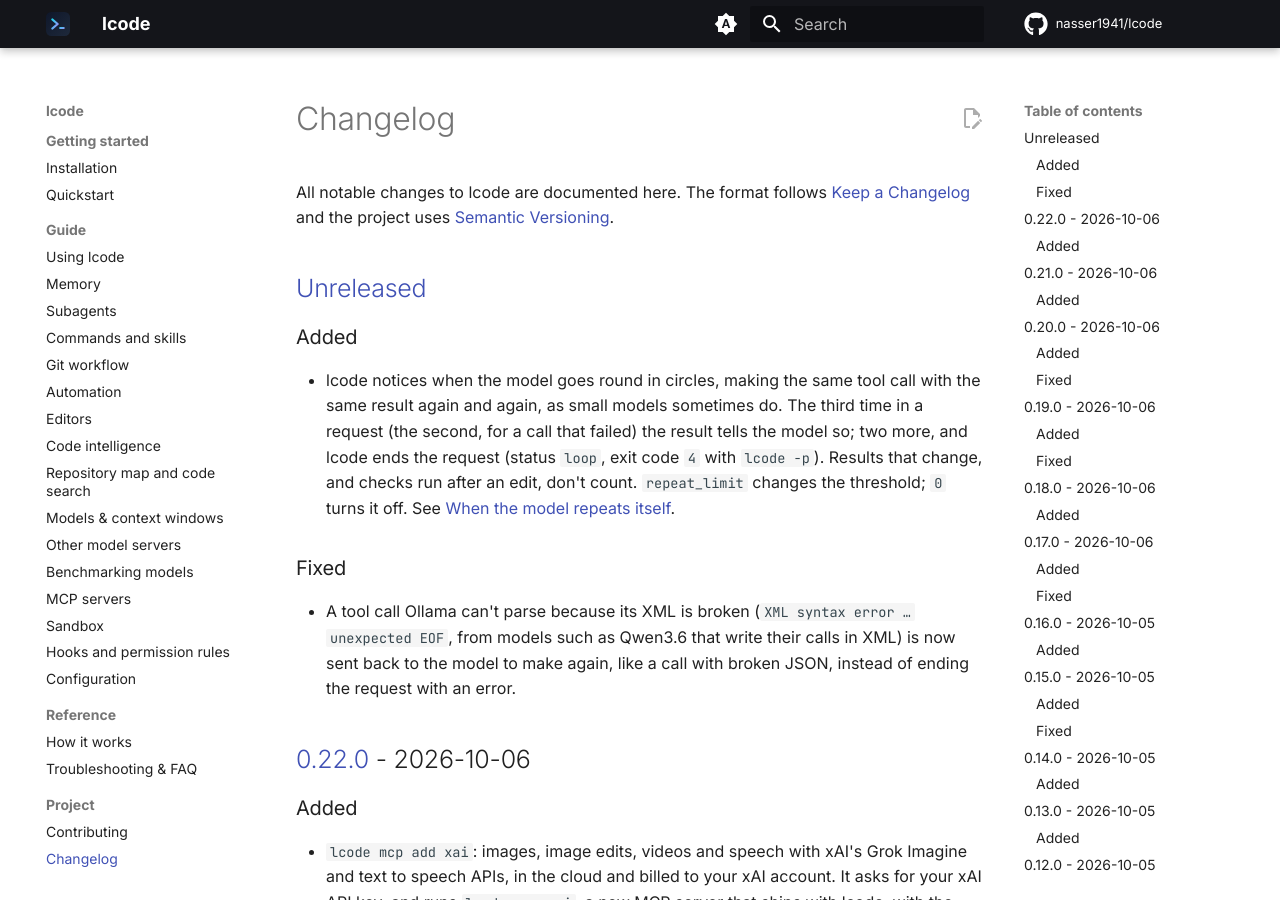
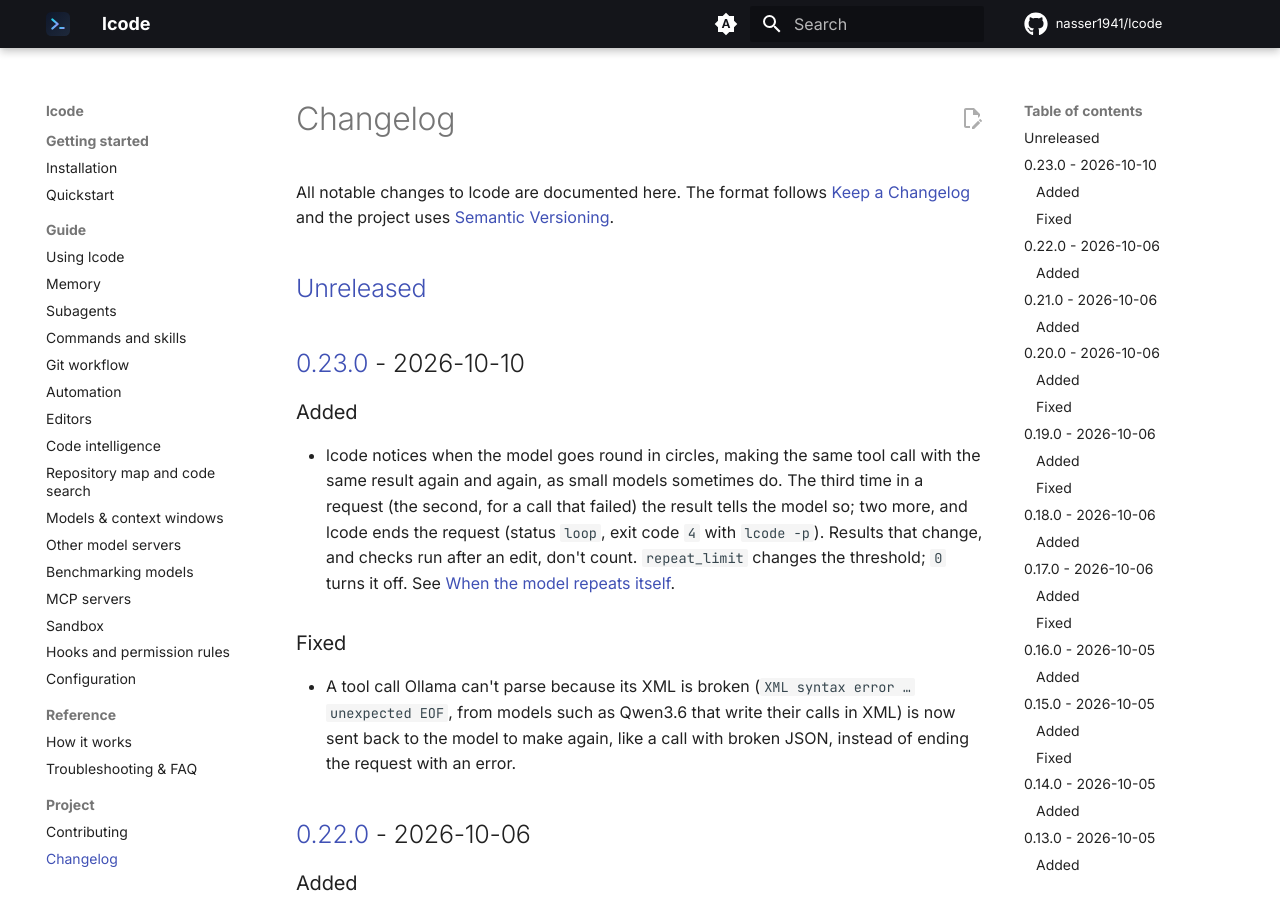
Before and after one commit to nasser1941/lcode, an MkDocs documentation site: the page built from docs/changelog.md, in a window 1280 px wide and 900 px high. Built offline with MkDocs 1.6.1 and Material for MkDocs 9.7.7, drawn with Linux system fonts in a browser that asks for light colours; comment, search, counter and statistics services are not loaded.

Commit message:
Release 0.23.0 (#97)
Co-authored-by: nasser1941 <9349840+nasser1941@users.noreply.github.com>
Co-authored-by: Claude Opus 5.5 <noreply@anthropic.com>

```diff
--- a/CHANGELOG.md
+++ b/CHANGELOG.md
@@ -6,12 +6,15 @@ All notable changes to lcode are documented here. The format follows
 
 ## [Unreleased]
 
+## [0.23.0] - 2026-10-10
+
 ### Added
 
 - lcode notices when the model goes round in circles, making the same tool call with the same result
   again and again, as small models sometimes do. The third time in a request (the second, for a call
   that failed) the result tells the model so; two more, and lcode ends the request (status `loop`,
-  exit code `4` with `lcode -p`). Results that change, and checks run after an edit, don't count. `repeat_limit` changes the threshold; `0` turns it off. See
+  exit code `4` with `lcode -p`). Results that change, and checks run after an edit, don't count.
+  `repeat_limit` changes the threshold; `0` turns it off. See
   [When the model repeats itself](https://nasser1941.github.io/lcode/how-it-works/#when-the-model-repeats-itself).
 
 ### Fixed
@@ -505,7 +508,8 @@ First public release.
 - `AGENTS.md` project instructions and `/init` to generate them.
 - One-line installer for Linux and macOS.
 
-[Unreleased]: https://github.com/nasser1941/lcode/compare/v0.22.0...HEAD
+[Unreleased]: https://github.com/nasser1941/lcode/compare/v0.23.0...HEAD
+[0.23.0]: https://github.com/nasser1941/lcode/compare/v0.22.0...v0.23.0
 [0.22.0]: https://github.com/nasser1941/lcode/compare/v0.21.0...v0.22.0
 [0.21.0]: https://github.com/nasser1941/lcode/compare/v0.20.0...v0.21.0
 [0.20.0]: https://github.com/nasser1941/lcode/compare/v0.19.0...v0.20.0
--- a/src/lcode/__init__.py
+++ b/src/lcode/__init__.py
@@ -3,7 +3,7 @@
 From a program: `from lcode import Session` (see lcode.api).
 """
 
-__version__ = "0.22.0"
+__version__ = "0.23.0"
 
 API = ("Session", "Result", "Options", "SetupError")
 
```
Also changed, not shown: docs/quickstart.md (+1 -1 lines).
